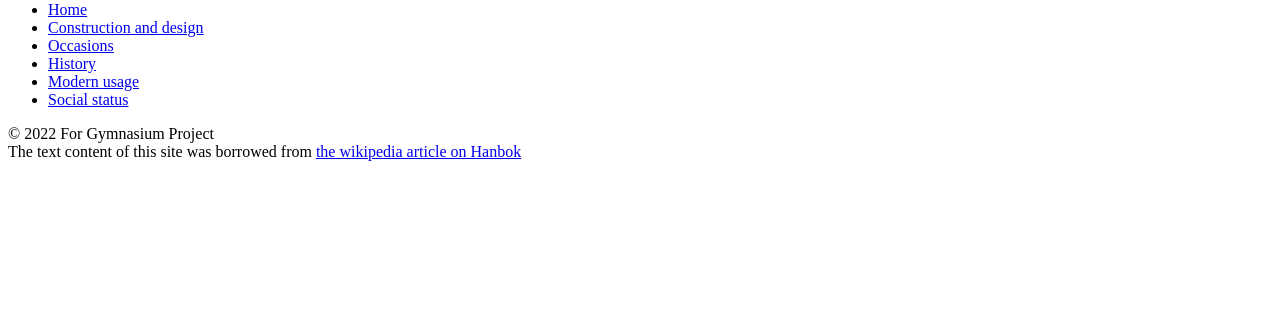
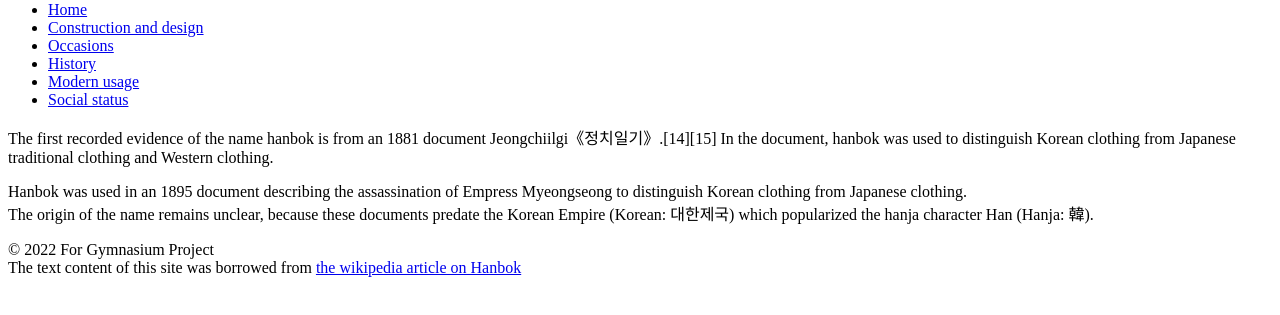
Before and after one commit to Jlovellealfeche/Jlovellealfeche.github.io, a plain HTML site: page pages/Etmology.html in a window 1280 px wide. Shown: the part 79-394 px from the top of the page. Drawn offline with Linux system fonts and the light colour scheme.

Commit message:
Update Etmology.html

```diff
--- a/pages/Etmology.html
+++ b/pages/Etmology.html
@@ -20,7 +20,12 @@
      <li><a href="./Social-status.html">Social status</a></li>
     </ul>
  </nav>
-
+ <main>
+    <p>The first recorded evidence of the name hanbok is from an 1881 document Jeongchiilgi《정치일기》.[14][15] In the document,
+      hanbok was used to distinguish Korean clothing from Japanese traditional clothing and Western clothing. </p>
+    <p>Hanbok was used in an 1895 document describing the assassination of Empress Myeongseong to distinguish Korean clothing from Japanese clothing. <br>
+       The origin of the name remains unclear, because these documents predate the Korean Empire (Korean: 대한제국) which popularized the hanja character Han (Hanja: 韓).</p>
+ </main>
 
 
 
```
